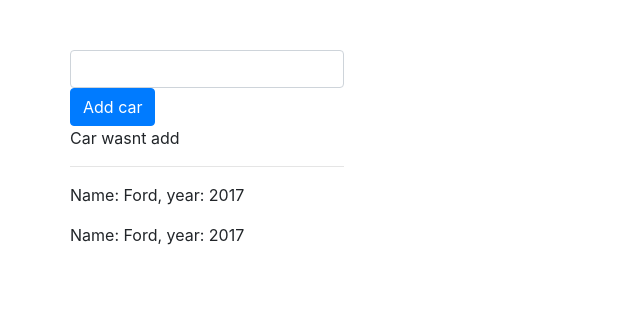
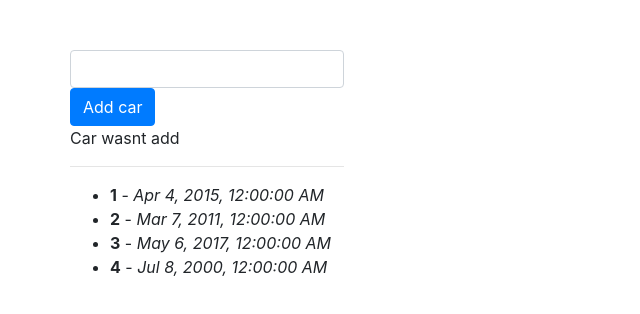
Before and after one commit to Stan0men/angular4Course, an Angular app: page / in a window 1280 px wide. Shown: the top 314 px of the page, without its empty margins (0-640 px from the left). Built offline with nearby package versions, Linux system fonts and the light colour scheme.

Commit message:
13 done (pipes)

```diff
--- a/src/app/app.component.html
+++ b/src/app/app.component.html
@@ -1,4 +1,4 @@
-<!--10 done-->
+<!--13done-->
 
 <div class="container">
   <div class="row">
--- a/src/app/cars/cars.component.html
+++ b/src/app/cars/cars.component.html
@@ -7,5 +7,10 @@
 
 <hr>
 
-<app-car></app-car>
-<app-car></app-car>
+<!--<app-car *ngFor="let car of cars"></app-car>-->
+
+<ul>
+  <li *ngFor="let item of items; let index = index">
+    <b>{{index + 1}}</b> - <i>{{item | date:'medium'}}</i>
+  </li>
+</ul>
--- a/src/app/cars/cars.component.ts
+++ b/src/app/cars/cars.component.ts
@@ -9,9 +9,20 @@ import {templateRefExtractor} from '@angular/core/src/render3';
 export class CarsComponent {
   carName = '';
   addCarStatus = false;
+  cars = ['Ford', 'Audi', 'BMW', 'Mazda', 'Lada', 'Bentley'];
+  items = [
+    new Date(2015, 3, 4),
+    new Date(2011, 2, 7),
+    new Date(2017, 4, 6),
+    new Date(2000, 6, 8)
+
+
+  ];
 
   addCar() {
     this.addCarStatus = true;
+    this.cars.push(this.carName);
+    this.carName = '';
   }
 
 }
```
